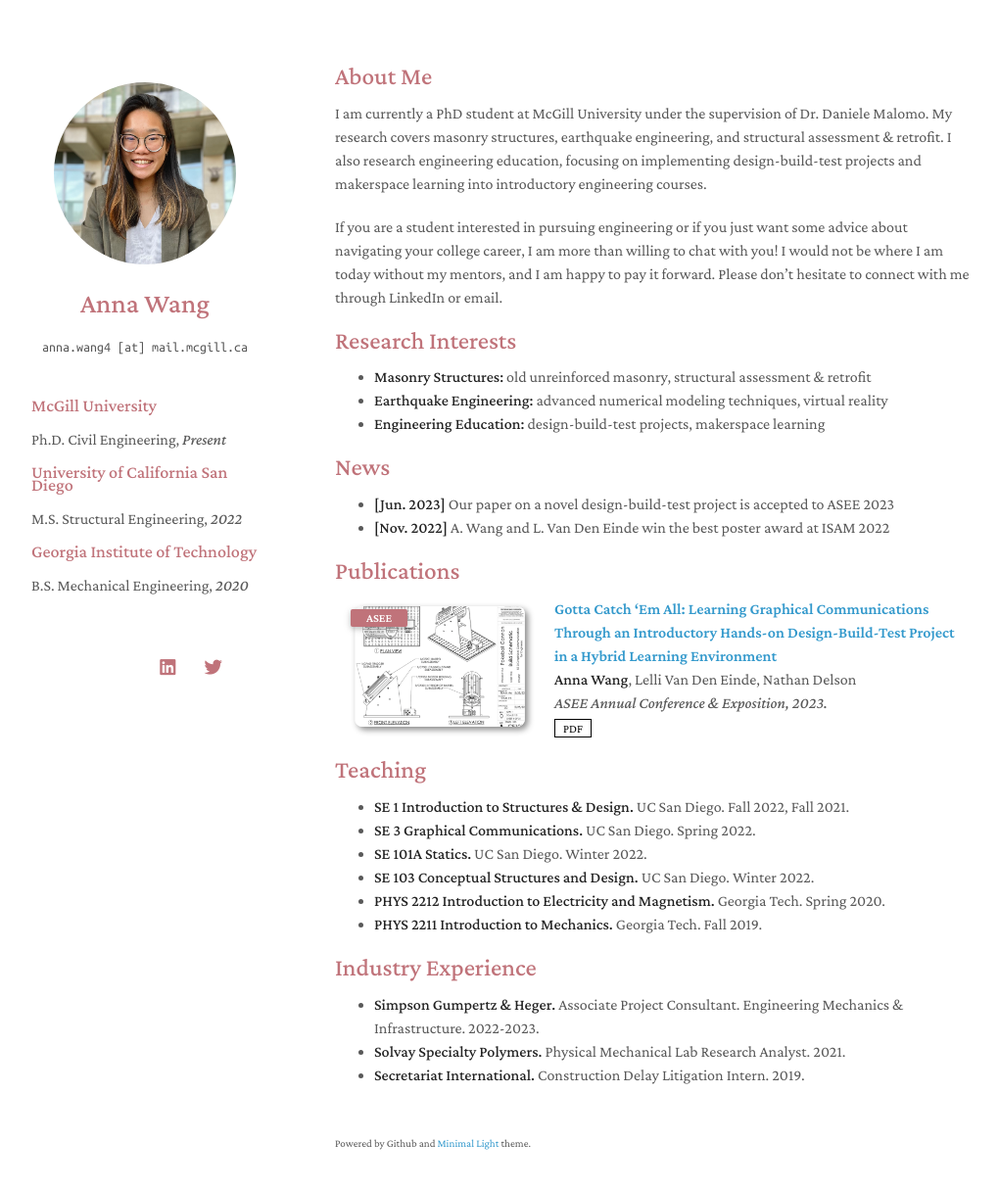
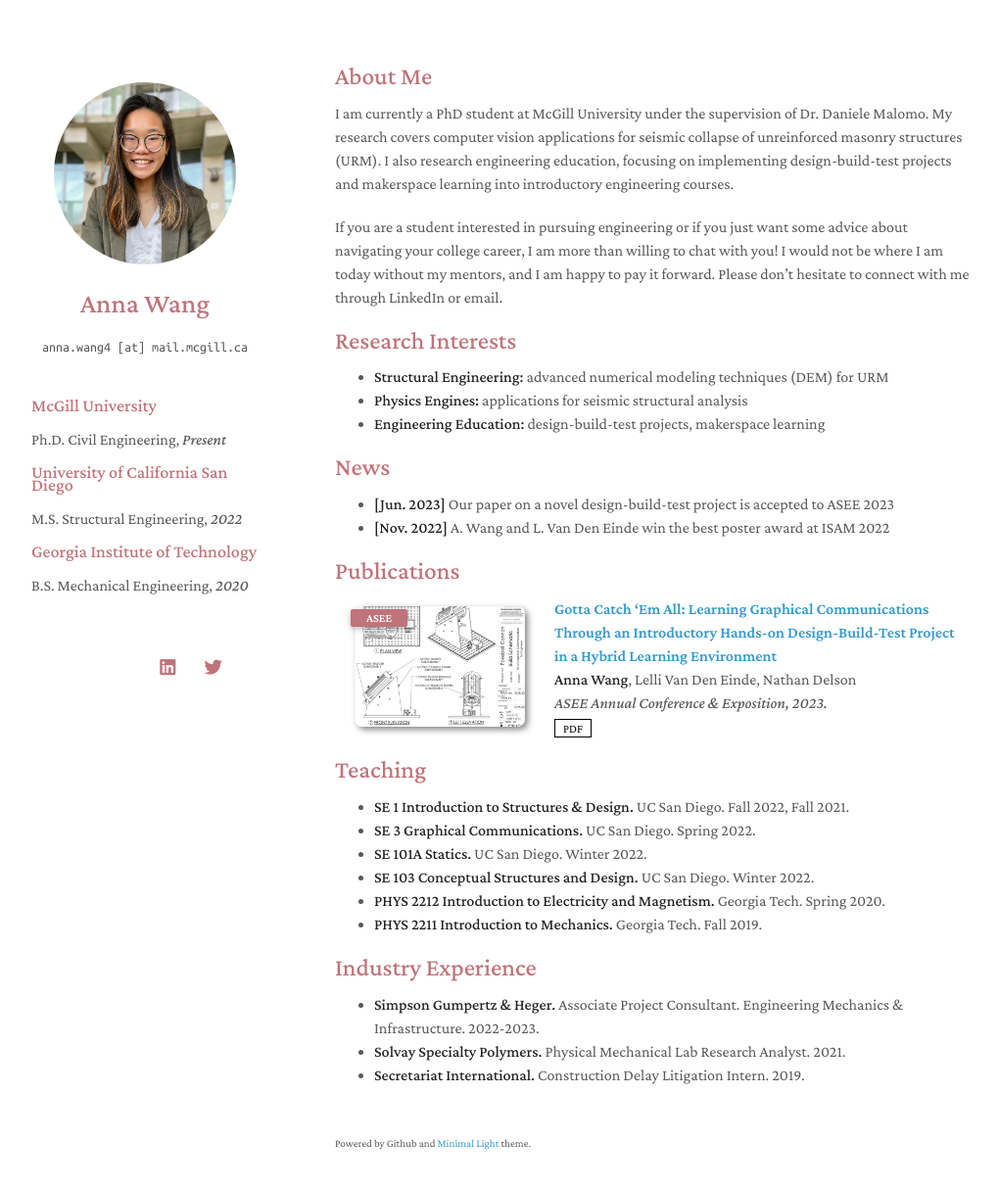
Before and after one commit to anna-h-wang/annawang, a Jekyll site: the page built from index.md, in a window 1280 px wide and 1248 px high. Shown: the top 1213 px of the window at 98% size, without its empty margins (128-1148 px from the left). Built offline with Jekyll 4.4.1, drawn with Linux system fonts in a browser that asks for light colours; nearby versions of some CDN libraries; a style sheet for code colours, icons or effects is not loaded; our own code applies the rules of GitHub Pages for plain Markdown files.

Commit message:
Update index.md

```diff
--- a/index.md
+++ b/index.md
@@ -4,14 +4,14 @@ layout: homepage
 
 ## About Me
 
-I am currently a PhD student at McGill University under the supervision of Dr. Daniele Malomo. My research covers masonry structures, earthquake engineering, and structural assessment & retrofit. I also research engineering education, focusing on implementing design-build-test projects and makerspace learning into introductory engineering courses.
+I am currently a PhD student at McGill University under the supervision of Dr. Daniele Malomo. My research covers computer vision applications for seismic collapse of unreinforced masonry structures (URM). I also research engineering education, focusing on implementing design-build-test projects and makerspace learning into introductory engineering courses.
 
 If you are a student interested in pursuing engineering or if you just want some advice about navigating your college career, I am more than willing to chat with you! I would not be where I am today without my mentors, and I am happy to pay it forward. Please don't hesitate to connect with me through LinkedIn or email.
 
 ## Research Interests
 
-- **Masonry Structures:** old unreinforced masonry, structural assessment & retrofit
-- **Earthquake Engineering:** advanced numerical modeling techniques, virtual reality
+- **Structural Engineering:** advanced numerical modeling techniques (DEM) for URM
+- **Physics Engines:** applications for seismic structural analysis
 - **Engineering Education:** design-build-test projects, makerspace learning
 
 ## News
```
